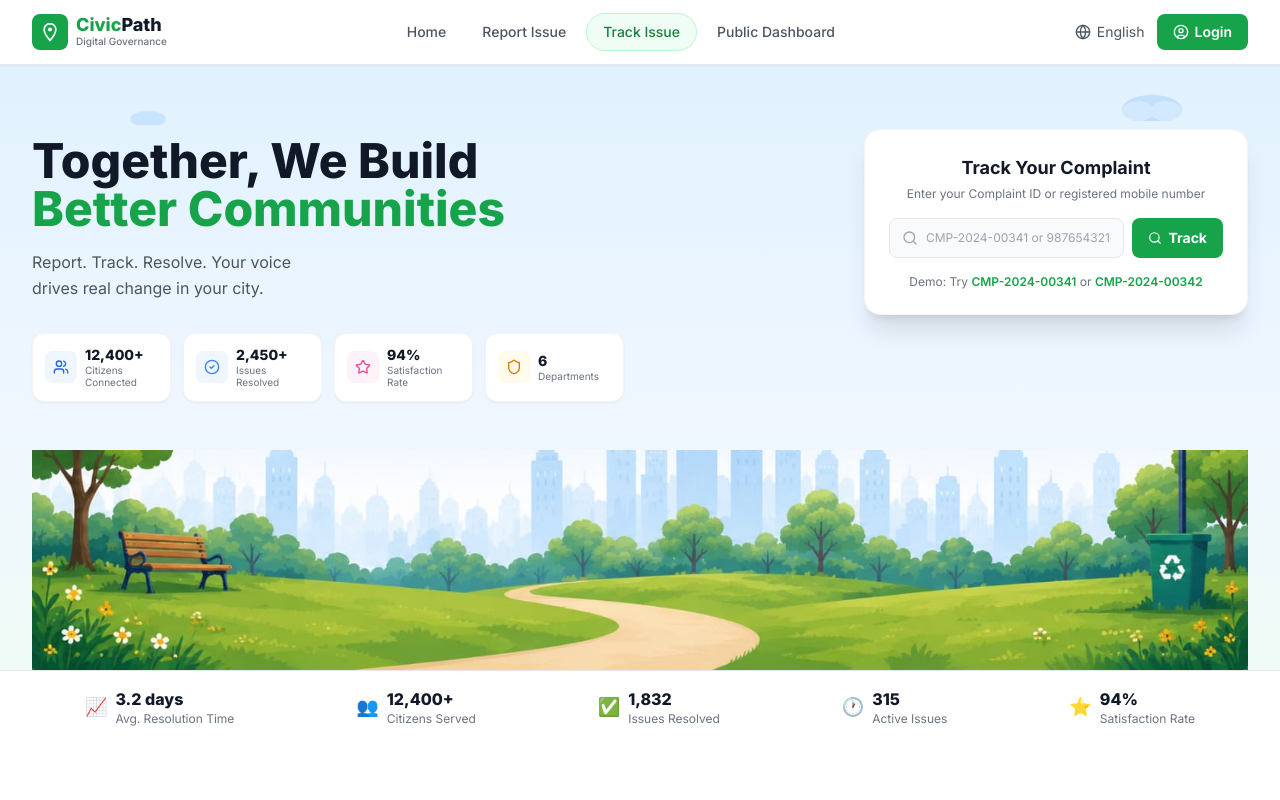
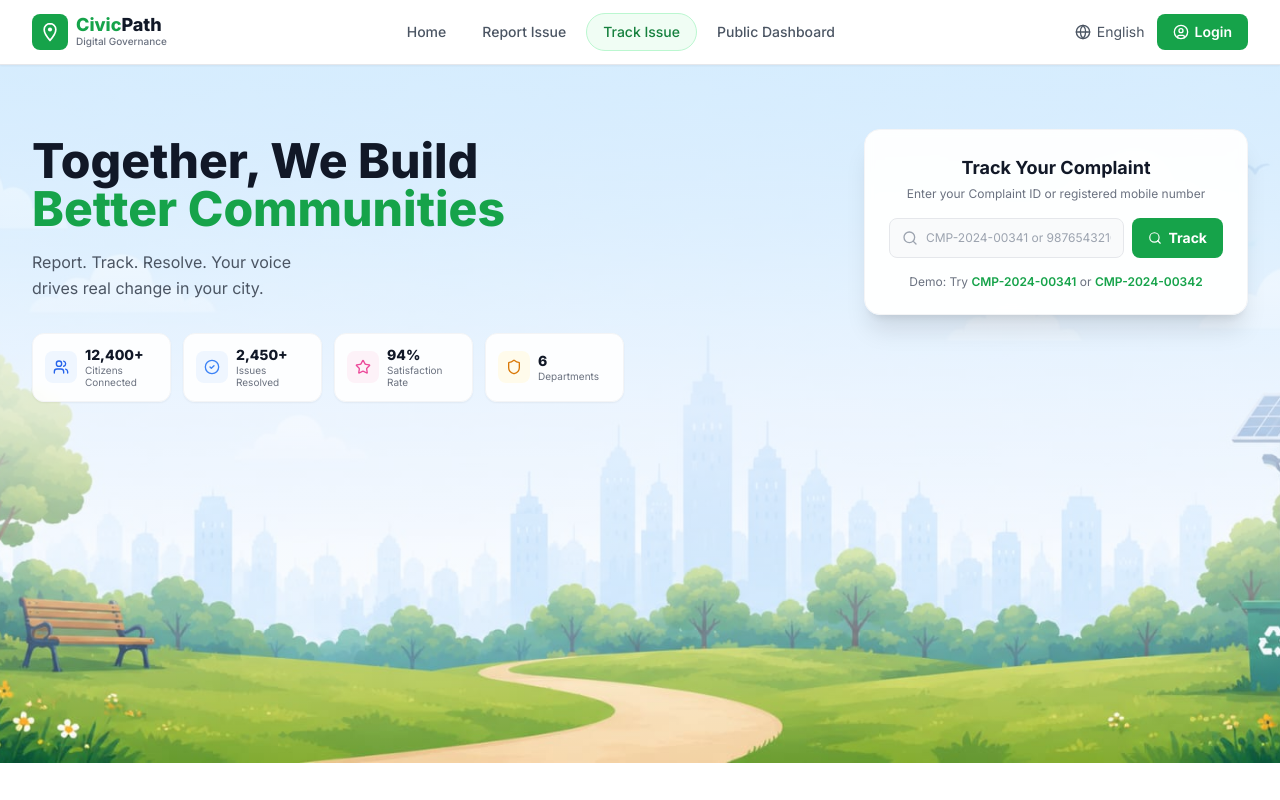
Before and after one commit to cascade-space/GOV_OS, a Next.js app in the folder public-landing-page/: page / in a window 1280 px wide. Shown: the top 800 px of the page. Built offline with nearby package versions, Linux system fonts and the light colour scheme.

Commit message:
feat: make park image cover full hero section background with gradient overlay

```diff
--- a/public-landing-page/src/app/page.tsx
+++ b/public-landing-page/src/app/page.tsx
@@ -110,22 +110,18 @@ function HeroSection() {
     };
 
     return (
-        <section className="relative overflow-hidden bg-gradient-to-b from-sky-100 via-blue-50 to-green-50 pt-12 pb-0">
-            {/* Decorative sky elements */}
-            <div className="absolute top-6 right-24 w-16 h-16 opacity-40">
-                <svg viewBox="0 0 64 32" fill="none">
-                    <ellipse cx="32" cy="20" rx="30" ry="14" fill="#93c5fd" />
-                    <ellipse cx="18" cy="22" rx="16" ry="10" fill="#bfdbfe" />
-                    <ellipse cx="46" cy="22" rx="16" ry="10" fill="#bfdbfe" />
-                </svg>
-            </div>
-            <div className="absolute top-10 left-32 w-10 h-10 opacity-30">
-                <svg viewBox="0 0 40 20" fill="none">
-                    <ellipse cx="20" cy="14" rx="18" ry="8" fill="#93c5fd" />
-                </svg>
-            </div>
+        <section className="relative overflow-hidden pt-12 pb-0" style={{minHeight: 480}}>
+            {/* Full-hero background park image */}
+            <img
+                src="/hero-park.jpeg"
+                alt=""
+                aria-hidden="true"
+                className="absolute inset-0 w-full h-full object-cover object-bottom pointer-events-none select-none"
+            />
+            {/* Gradient overlay — solid at top for text, fades to transparent at bottom to reveal park */}
+            <div className="absolute inset-0 bg-gradient-to-b from-sky-100/90 via-blue-50/75 to-transparent pointer-events-none" />
 
-            <div className="max-w-7xl mx-auto px-4 sm:px-6 lg:px-8">
+            <div className="relative z-10 max-w-7xl mx-auto px-4 sm:px-6 lg:px-8">
                 <div className="grid grid-cols-1 lg:grid-cols-2 gap-8 items-start">
 
                     {/* Left: Hero Text + Stats */}
@@ -150,7 +146,7 @@ function HeroSection() {
                             ].map((stat, i) => {
                                 const Icon = stat.icon;
                                 return (
-                                    <div key={i} className="flex items-center gap-2 bg-white rounded-xl px-3 py-3 shadow-sm border border-gray-100">
+                                    <div key={i} className="flex items-center gap-2 bg-white/90 backdrop-blur-sm rounded-xl px-3 py-3 shadow-sm border border-gray-100">
                                         <div className={`w-8 h-8 rounded-lg ${stat.bg} flex items-center justify-center shrink-0`}>
                                             <Icon className={`w-4 h-4 ${stat.color}`} />
                                         </div>
@@ -165,8 +161,8 @@ function HeroSection() {
                     </div>
 
                     {/* Right: Track Complaint Widget */}
-                    <div className="flex justify-end items-start pt-4">
-                        <div className="w-full max-w-sm bg-white rounded-2xl shadow-xl border border-gray-100 p-6 space-y-4">
+                    <div className="flex justify-end items-start pt-4 pb-8">
+                        <div className="w-full max-w-sm bg-white/95 backdrop-blur-sm rounded-2xl shadow-xl border border-gray-100 p-6 space-y-4">
                             <div className="text-center space-y-1">
                                 <h3 className="text-lg font-bold text-gray-900">Track Your Complaint</h3>
                                 <p className="text-xs text-gray-500">Enter your Complaint ID or registered mobile number</p>
@@ -211,15 +207,8 @@ function HeroSection() {
                     </div>
                 </div>
 
-                {/* Park Illustration — real image */}
-                <div className="w-full mt-4 overflow-hidden">
-                    <img
-                        src="/hero-park.jpeg"
-                        alt="Community park illustration with city skyline"
-                        className="w-full object-cover object-bottom"
-                        style={{ maxHeight: 220, minHeight: 140 }}
-                    />
-                </div>
+                {/* Spacer so the full background image is visible at the bottom */}
+                <div className="h-40 sm:h-52 lg:h-64" />
             </div>
 
             {/* Stats Bar */}
```
